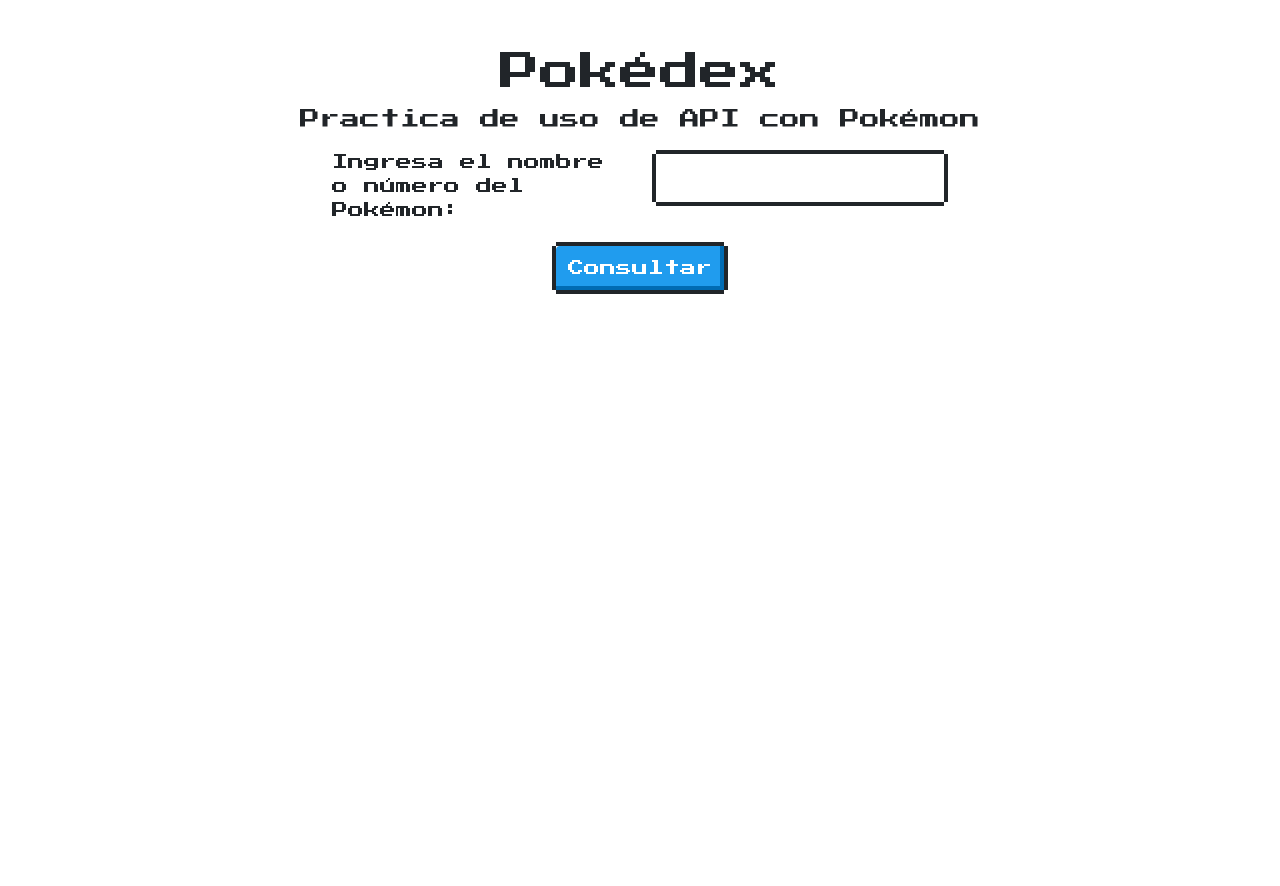
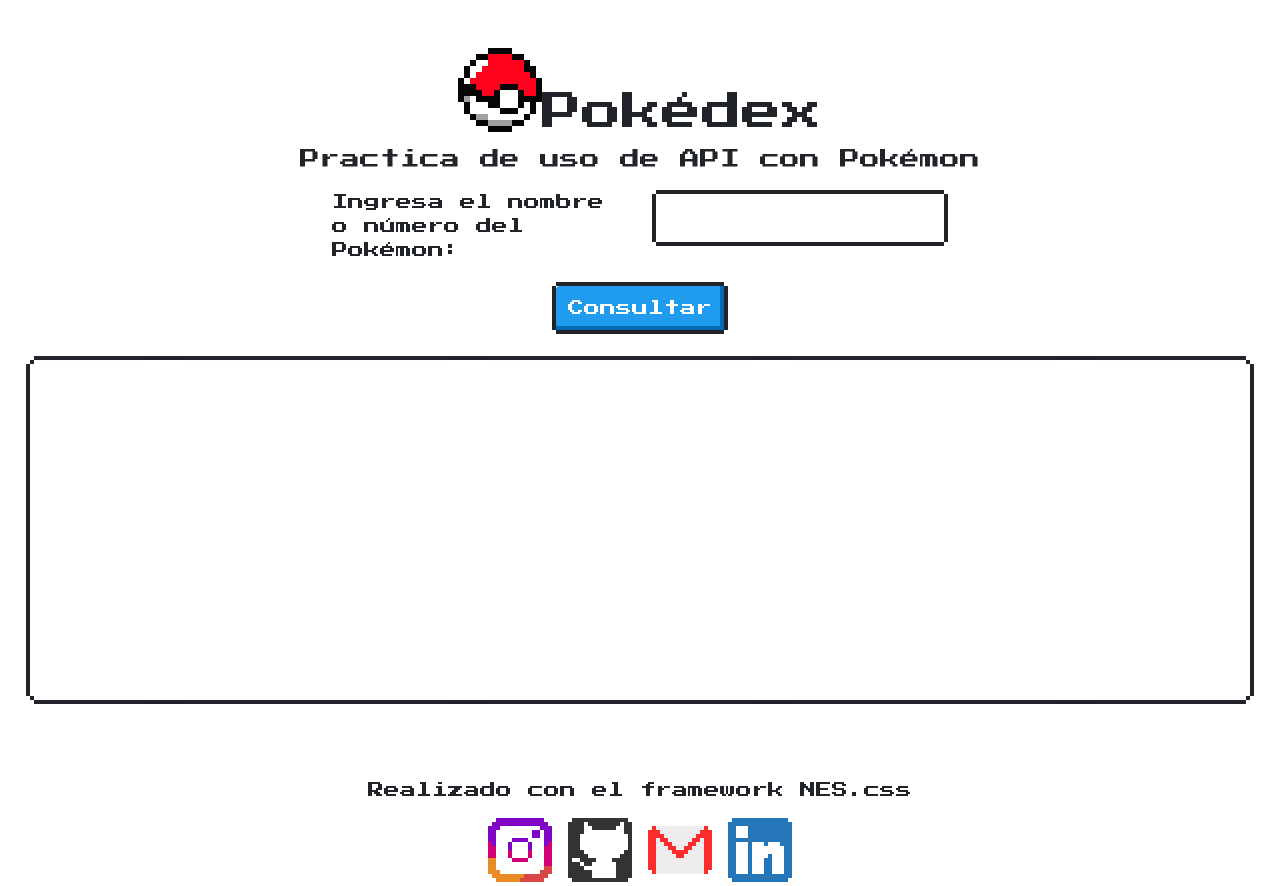
Before and after one commit to Ariaqho/Pokedex_NES.css, a plain HTML site: page index.html in a window 1280 px wide. Before the commit the page ends 800 px from the top, so only its background shows below. Drawn offline with nearby package versions, Linux system fonts and the light colour scheme.

Commit message:
se agrega container y footer

```diff
--- a/index.html
+++ b/index.html
@@ -15,10 +15,10 @@
     <title>Pokédex</title>
 </head>
 <header class="text-center pt-5">
-<h1>Pokédex</h1>
+<h1><i class="nes-pokeball"></i>Pokédex</h1>
 <p class="lead">Practica de uso de API con Pokémon</p>
 </header>
-
+<body>
 <section>
     <form>
         <div class="row w-50 m-auto nes-field">
@@ -33,7 +33,7 @@
     </form>
 </section>
 <section>
-    <div class="row">
+    <div class="row nes-container is-rounded" style="margin: 30px;">
         <div class="col-12 col-sm-6" id="pokeinfo">
         </div>
         <div class="col-12 col-sm-6" id="pokeStats" style="height: 300px; width: 500px;">
@@ -41,7 +41,23 @@
         </div>
     </div>
 </section>
-<body>
+<section class="icon-list text-center mx-auto pt-5">
+    <footer>
+        <p>Realizado con el framework NES.css</p>
+    <!-- instagram -->
+    <i class="nes-icon instagram is-large"></i>
+
+    <!-- github -->
+    <i class="nes-icon github is-large"></i>
+
+    <!-- gmail -->
+    <i class="nes-icon gmail is-large"></i>
+
+    <!-- linkedin -->
+    <i class="nes-icon linkedin is-large"></i>
+    </footer>
+  </section>
+</body>
 
     <script src="https://canvasjs.com/assets/script/canvasjs.min.js"></script>
     <script src="assets/js/script.js"></script>
```
